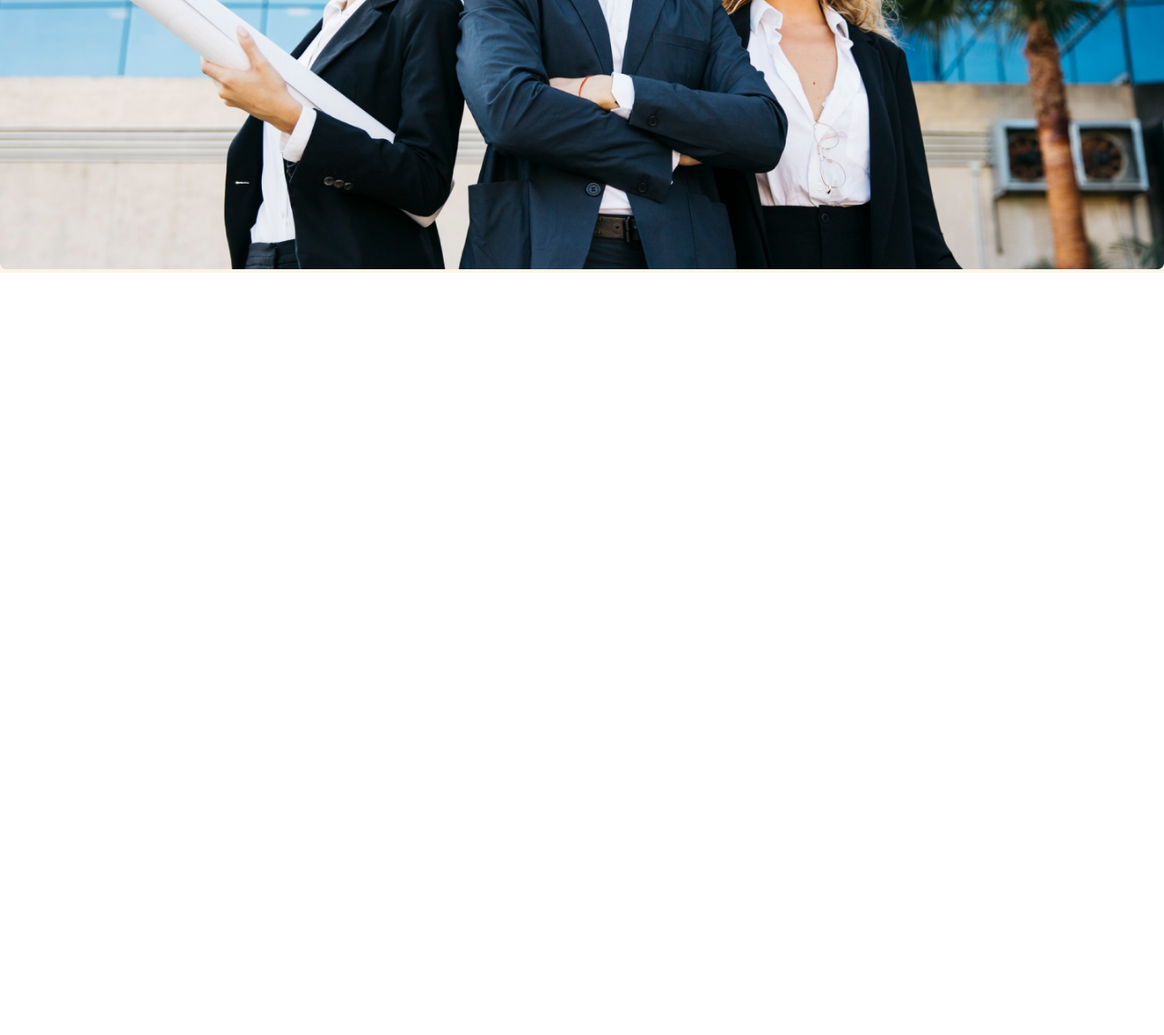
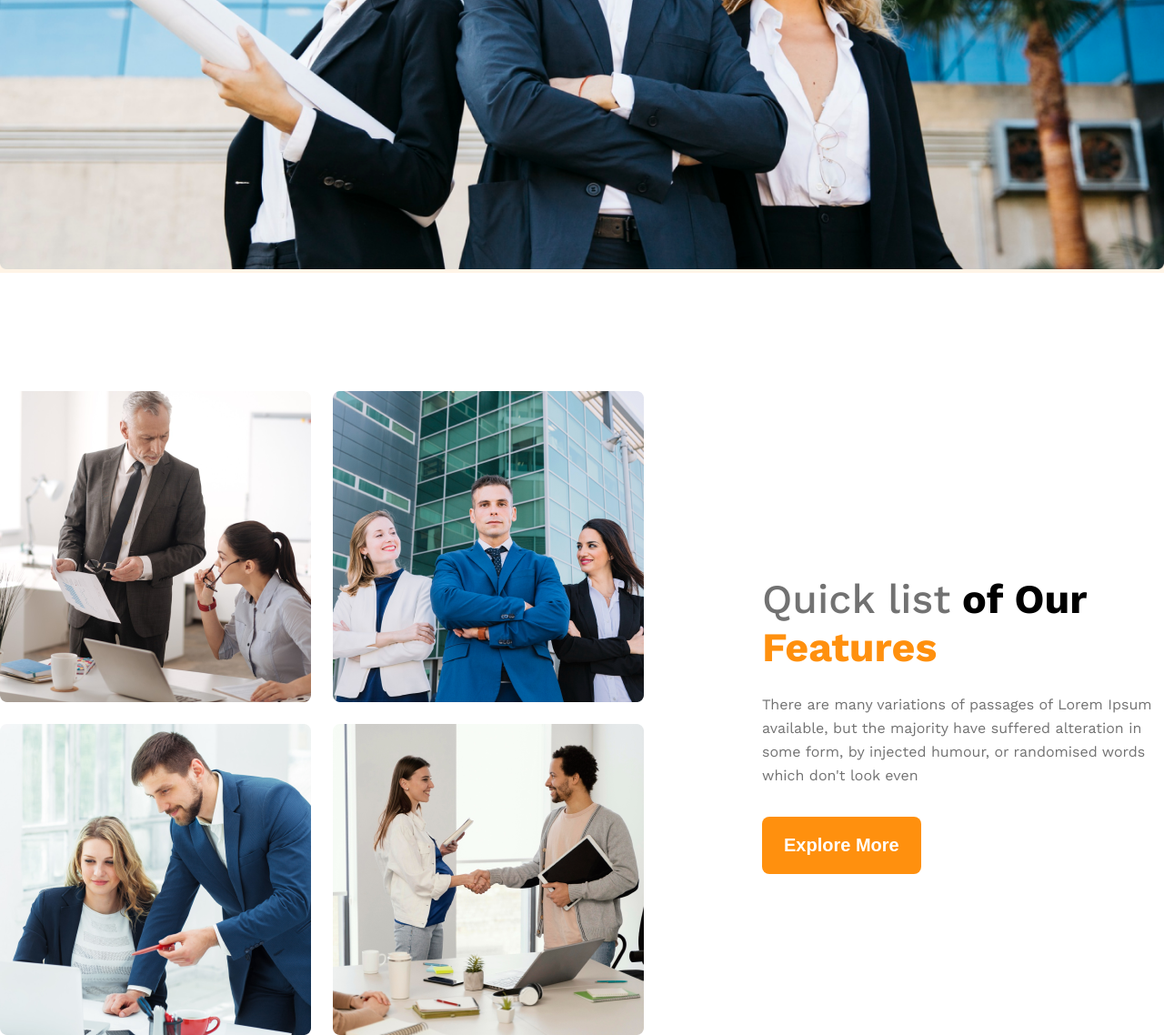
Before and after one commit to shuvongkar-dev/g3-architects-website, a plain HTML site: page index.html in a window 1280 px wide. Shown: the part 850-1988 px from the top of the page at 91% size. Before the commit the page ends 1150 px from the top, so only its background shows below. Drawn offline with nearby package versions, Linux system fonts and the light colour scheme.

Commit message:
team and feature related styles and medium size devices

```diff
--- a/index.html
+++ b/index.html
@@ -42,7 +42,23 @@
         <img class="banner-image" src="/images/banner.png" alt="">
       </div>
     </header>
-    <main></main>
+    <main>
+
+      <!-- teams section -->
+      <section class="teams display-flex">
+        <div class="team-img-container">
+          <img src="/images/team1.png" alt="">
+          <img src="/images/team2.png" alt="">
+          <img src="/images/team3.png" alt="">
+          <img src="/images/team4.png" alt="">
+        </div>
+        <div class="Our-Feature">
+          <h3 class="feature-title"><span id="quick-list" class="dark03">Quick list</span> <span id="of-our">of Our</span> <span id="features" class="text-primary">Features</span></h3>
+          <p class="feature-description dark03">There are many variations of passages of Lorem Ipsum available, but the majority have suffered alteration in some form, by injected humour, or randomised words which don't look even</p>
+          <button class="btn-primary">Explore More</button>
+        </div>
+      </section>
+    </main>
     <footer></footer>
   </body>
 </html>
--- a/styles/style.css
+++ b/styles/style.css
@@ -17,6 +17,10 @@
 
 .display-flex {
   display: flex;
+}
+
+.text-primary {
+  color: rgba(255, 144, 14, 1);
 }
 
 .dark02 {
@@ -39,6 +43,16 @@
   font-weight: 600;
   border: none;
   border-radius: 8px;
+  cursor: pointer;
+}
+
+main {
+  max-width: 1440px;
+  margin: 0 auto;
+}
+
+main>section {
+  margin-top: 130px;
 }
 
 /* header styles */
@@ -89,20 +103,76 @@
   font-weight: 700;
 }
 
-.banner-description{
+.banner-description {
   margin: 32px 0;
 }
 
-.banner-image{
+.banner-image {
   width: 100%;
+}
+
+/* team and feature related styles */
+.teams {
+  align-items: center;
+}
+
+.team-img-container {
+  display: grid;
+  grid-template-columns: repeat(2, 1fr);
+  gap: 24px;
+}
+
+.Our-Feature {
+  margin-left: 130px;
+  max-width: 530px;
+}
+
+.feature-title {
+  font-size: 2.8rem;
+  font-weight: 700;
+  margin: 24px 0;
+}
+
+#quick-list {
+  font-weight: 500;
+}
+
+.feature-description {
+  margin-bottom: 32px;
+  line-height: 26px;
 }
 
 /* responsive media query */
 
 @media screen and (max-width: 576px) {
-  .nav-bar, .nav-links {
+
+  .nav-bar,
+  .nav-links,
+  .teams {
     flex-direction: column;
     align-items: center;
   }
 
+  .team-img-container{
+    grid-template-columns: repeat(1, 1fr);
+  }
+
+  .Our-Feature{
+    margin-left: 20px;
+  }
+
 }
+
+/* medium size devices */
+
+@media screen and (min-width: 576px) and (max-width: 992px) {
+
+  .teams {
+    flex-direction: column;
+  }
+
+  .Our-Feature{
+    margin: 50px auto;
+  }
+
+}
```
